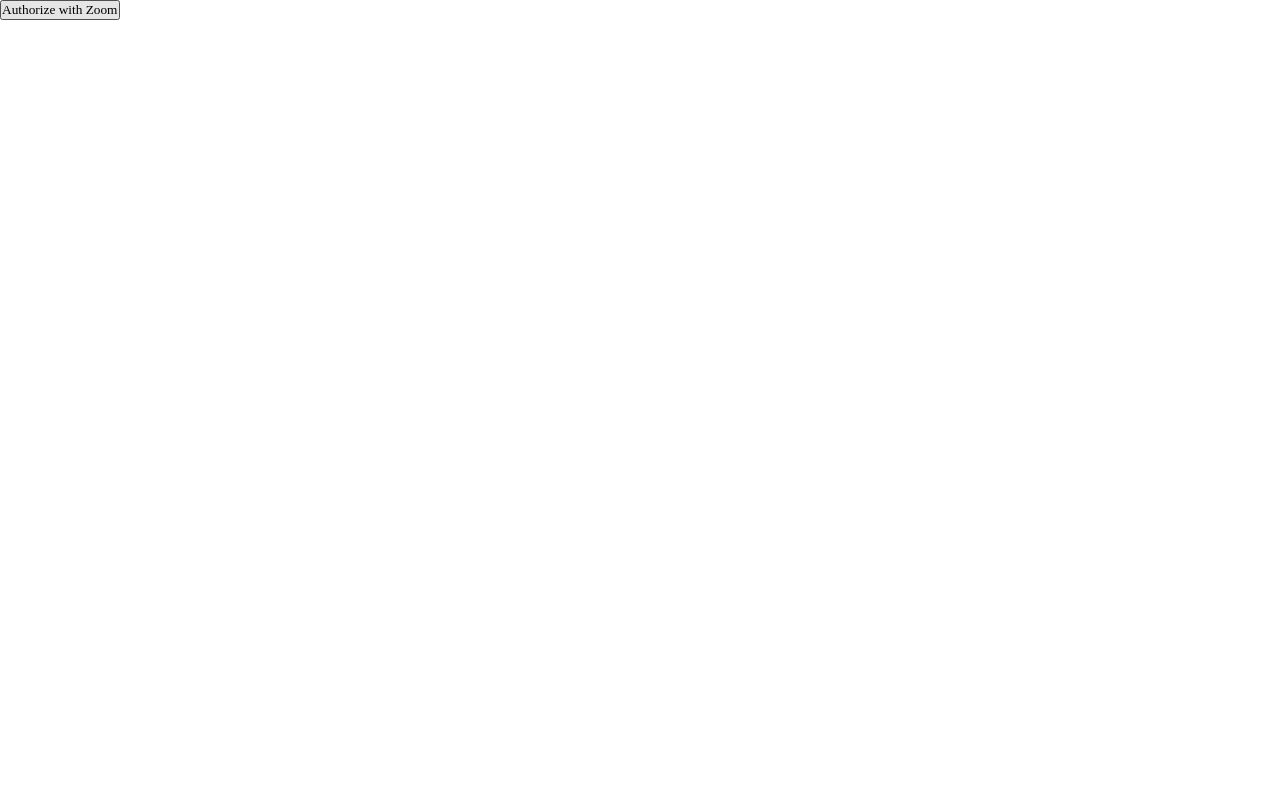
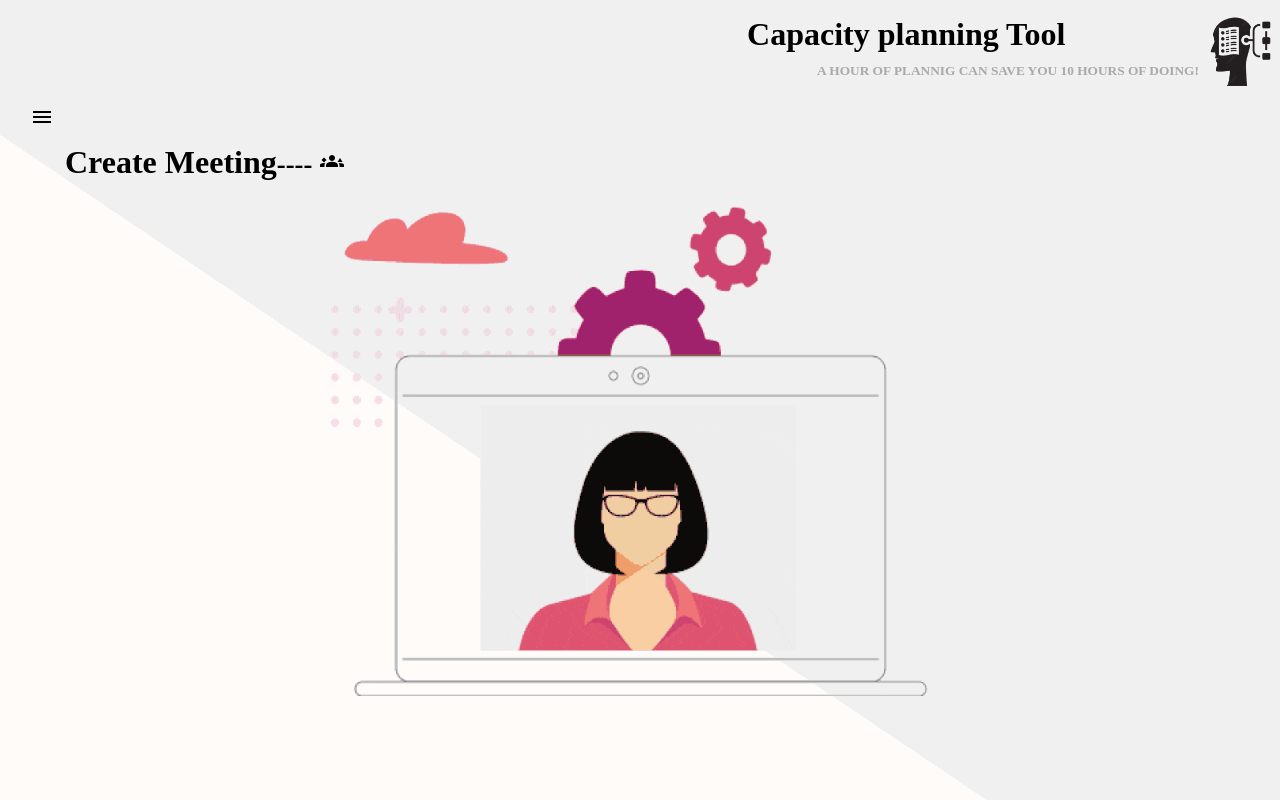
Before and after one commit to thedevBurhan/Capacity_Planning_Tool-Frontend, a React (Create React App) app: page /Meeting in a window 1280 px wide. Built offline with nearby package versions, Linux system fonts and the light colour scheme.

Commit message:
meeting'

```diff
--- a/src/Components/Meeting/meeting.js
+++ b/src/Components/Meeting/meeting.js
@@ -1,8 +1,8 @@
-import React, { useEffect }  from "react";
-// import DashBoard from "../DashBoard/Dashboard.js";
-// import Groups3Icon from '@mui/icons-material/Groups3';
-// import { Tooltip } from "@mui/material";
-// import gifs from "./Zoom.gif";
+import React  from "react";
+import DashBoard from "../DashBoard/Dashboard.js";
+import Groups3Icon from '@mui/icons-material/Groups3';
+import { Tooltip } from "@mui/material";
+import gifs from "./Zoom.gif";
 // import Backdrop from '@mui/material/Backdrop';
 // import CircularProgress from '@mui/material/CircularProgress';
 // import Button from '@mui/material/Button';
@@ -10,66 +10,33 @@
 // //configure thhe environment
 // dotenv.config();
 
+const Meeting = () => {
 
-const Meeting = () => {
-  // Get Zoom OAuth credentials from environment variables
-  const clientId = process.env.REACT_APP_CLIENTID;
-  const redirectUri = process.env.REACT_APP_REDIRECTURL;
-
-  // Construct Zoom OAuth URL
-  const zoomAuthUrl = `https://zoom.us/oauth/authorize?response_type=code&client_id=${clientId}&redirect_uri=${redirectUri}`;
-
-  useEffect(() => {
-    // Function to handle the Zoom redirect after authorization
-    const handleZoomRedirect = async () => {
-      const urlParams = new URLSearchParams(window.location.search);
-      const code = urlParams.get('code');
-
-      if (code) {
-        // Send the authorization code to your server
-        try {
-          const response = await fetch('/your-server-endpoint', {
-            method: 'POST',
-            headers: {
-              'Content-Type': 'application/json',
-            },
-            body: JSON.stringify({ code }),
-          });
-
-          if (response.ok) {
-            // Handle successful response (e.g., display user data)
-            const userData = await response.json();
-            console.log('User Data:', userData);
-          } else {
-            // Handle error response
-            console.error('Error fetching access token:', response.statusText);
-          }
-        } catch (error) {
-          console.error('Error:', error);
-        }
-      } else {
-        console.error('Authorization code not found in URL.');
-      }
-    };
-
-    // Call the handleZoomRedirect function when the component mounts
-    handleZoomRedirect();
-  }, []);
-
-  const startZoomOAuth = () => {
-    // Redirect the user to the Zoom OAuth URL
-    window.location.href = zoomAuthUrl;
+  const handleIconClick = () => {
+    const linkUrl = "https://us05web.zoom.us/j/8130158712?pwd=L59xJLy2NbCJzzDj9wDemNA7LnKYDk.1";
+    window.open(linkUrl, "_blank");
   };
-
   return (
     <div>
-      <button onClick={startZoomOAuth}>Authorize with Zoom</button>
-    </div>
-  );
+    <DashBoard>
+      <div className="addnew">
+      <Tooltip title="Click Me">
+        <h1 className="Heading" onClick={handleIconClick}> Create Meeting
+        <span className="dash">----</span> <Groups3Icon/></h1>
+       </Tooltip>
+      </div>
+     <div className=" giff">
+     <img className="imggifs" src={gifs} alt="Planning" />
+     </div>
+
+
+    </DashBoard>
+  </div>
+  )
 };
 
+
 export default Meeting;
-
 
 // const Meeting = () => {
 //   // const [open, setOpen] = React.useState(false);
```
